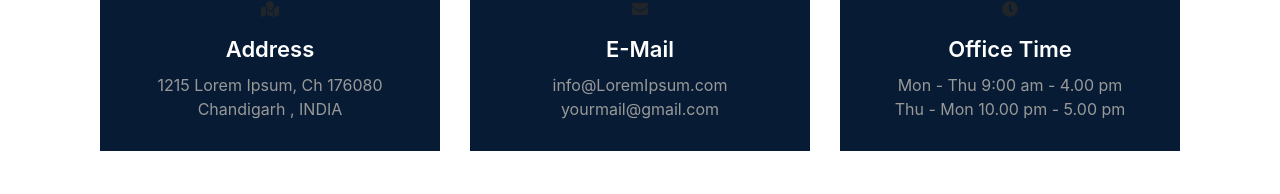
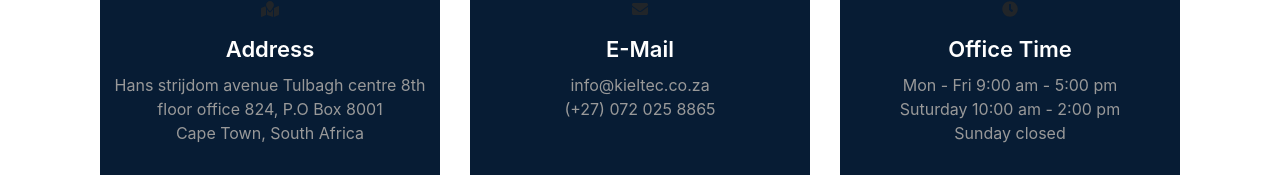
Before and after one commit to Marco0198/elemetal, a Vue app: page / in a window 1280 px wide. Shown: the part 2431-2625 px from the top of the page. Built offline with nearby package versions, Linux system fonts and the light colour scheme; grey boxes are pictures that could not be loaded.

Commit message:
same changes

```diff
--- a/src/components/Contact.vue
+++ b/src/components/Contact.vue
@@ -13,8 +13,8 @@
               </div>
               <div class="contact-info-text">
                 <h3>address</h3>
-                <span>1215 Lorem Ipsum, Ch 176080 </span>
-                <span>Chandigarh , INDIA</span>
+                <span>Hans strijdom avenue Tulbagh centre 8th floor office 824, P.O Box 8001</span>
+                <span>Cape Town, South Africa</span>
               </div>
             </div>
           </div>
@@ -27,8 +27,10 @@
               </div>
               <div class="contact-info-text">
                 <h3>E-mail</h3>
-                <span>info@LoremIpsum.com</span>
-                <span>yourmail@gmail.com</span>
+                <span> info@kieltec.co.za</span>
+                <span>(+27) 072 025 8865</span>
+                <span></span>
+
               </div>
             </div>
           </div>
@@ -37,12 +39,13 @@
           <div class="contact-info">
             <div class="contact-info-item">
               <div class="contact-info-icon">
-                <i class="fas fa-clock"></i>
+                <i class="fas fa-clock " ></i>
               </div>
               <div class="contact-info-text">
                 <h3>office time</h3>
-                <span>Mon - Thu  9:00 am - 4.00 pm</span>
-                <span>Thu - Mon  10.00 pm - 5.00 pm</span>
+                <span>Mon - Fri 9:00 am - 5:00 pm</span>
+                <span>Suturday  10:00 am - 2:00 pm</span>
+                <span>Sunday   closed</span>
               </div>
             </div>
           </div>
@@ -88,7 +91,7 @@
         </div>
         <div class="col-md-4">
           <div class="contact-page-map">
-            <iframe src="https://www.google.com/maps/embed?pb=!1m18!1m12!1m3!1d109741.02912911311!2d76.69348873658222!3d30.73506264436677!2m3!1f0!2f0!3f0!3m2!1i1024!2i768!4f13.1!3m3!1m2!1s0x390fed0be66ec96b%3A0xa5ff67f9527319fe!2sChandigarh!5e0!3m2!1sen!2sin!4v1553497921355" width="100%" height="450" frameborder="0" style="border:0" allowfullscreen></iframe>
+            <iframe src="https://www.google.com/maps/@-33.9192488,18.4250213,3a,75y,71.82h,84.84t,1.56r/data=!3m6!1e1!3m4!1s1kBdJ08IbJZKmYMbxv6LLQ!2e0!7i13312!8i6656!5m1!1e4" width="100%" height="450" frameborder="0" style="border:0" allowfullscreen></iframe>
           </div>
         </div>
       </div>
@@ -99,7 +102,7 @@
 <script>
 export default {};
 </script>
-<style >
+<style  >
 .contact-image {
   height: 170px;
   width: 100%;
--- a/src/components/layouts/TheFooter.vue
+++ b/src/components/layouts/TheFooter.vue
@@ -1,5 +1,5 @@
 <template lang="">
-   <footer class="footer px-4 " style="height:80px; background:black" >
+   <footer class="footer px-4 " style="height:150px; background:#071c34" >
         <div class="copyright text-center  ">
           © {{year}}
 
--- a/src/router/index.js
+++ b/src/router/index.js
@@ -1,6 +1,7 @@
 import Vue from "vue";
 import VueRouter from "vue-router";
 import Home from "../views/Home.vue";
+import Service from "../views/Home.vue";
 
 Vue.use(VueRouter);
 
@@ -11,13 +12,9 @@ const routes = [
     component: Home,
   },
   {
-    path: "/about",
-    name: "About",
-    // route level code-splitting
-    // this generates a separate chunk (about.[hash].js) for this route
-    // which is lazy-loaded when the route is visited.
-    component: () =>
-      import(/* webpackChunkName: "about" */ "../views/About.vue"),
+    path: "/service",
+    name: "Service",
+    component: Service,
   },
 ];
 
--- a/src/views/Home.vue
+++ b/src/views/Home.vue
@@ -38,11 +38,10 @@ L239.77,215.555L347.383,49.998l144.717,72.359l-26.387,45.446c-2.299,3.961-0.952,
 
         <ul class="navbar-nav ml-auto pl-lg-4">
           <li class="nav-item px-lg-2 active">
-            <a class="nav-link" href="#">
+            <nav-link class="nav-link" href="#">
               <span class="d-inline-block d-lg-none icon-width"
                 ><i class="fas fa-home"></i></span
-              ><span class="ml-3">Home</span></a
-            >
+              ><span class="ml-3">Home</span> </nav-link>
           </li>
           <li class="nav-item px-lg-2">
             <a class="nav-link" href="#"
@@ -154,6 +153,7 @@ L239.77,215.555L347.383,49.998l144.717,72.359l-26.387,45.446c-2.299,3.961-0.952,
 
       <Service />
       <Contact />
+      <TheFooter />
 
   </div>
 </template>
@@ -161,8 +161,9 @@ L239.77,215.555L347.383,49.998l144.717,72.359l-26.387,45.446c-2.299,3.961-0.952,
 
 import Service from "@/components/Service.vue"
 import Contact from "@/components/Contact.vue"
+import TheFooter from "@/components/layouts/TheFooter.vue"
 export default {
-  components: { Service,Contact
+  components: { Service,Contact,TheFooter
     }
   }
 
```
